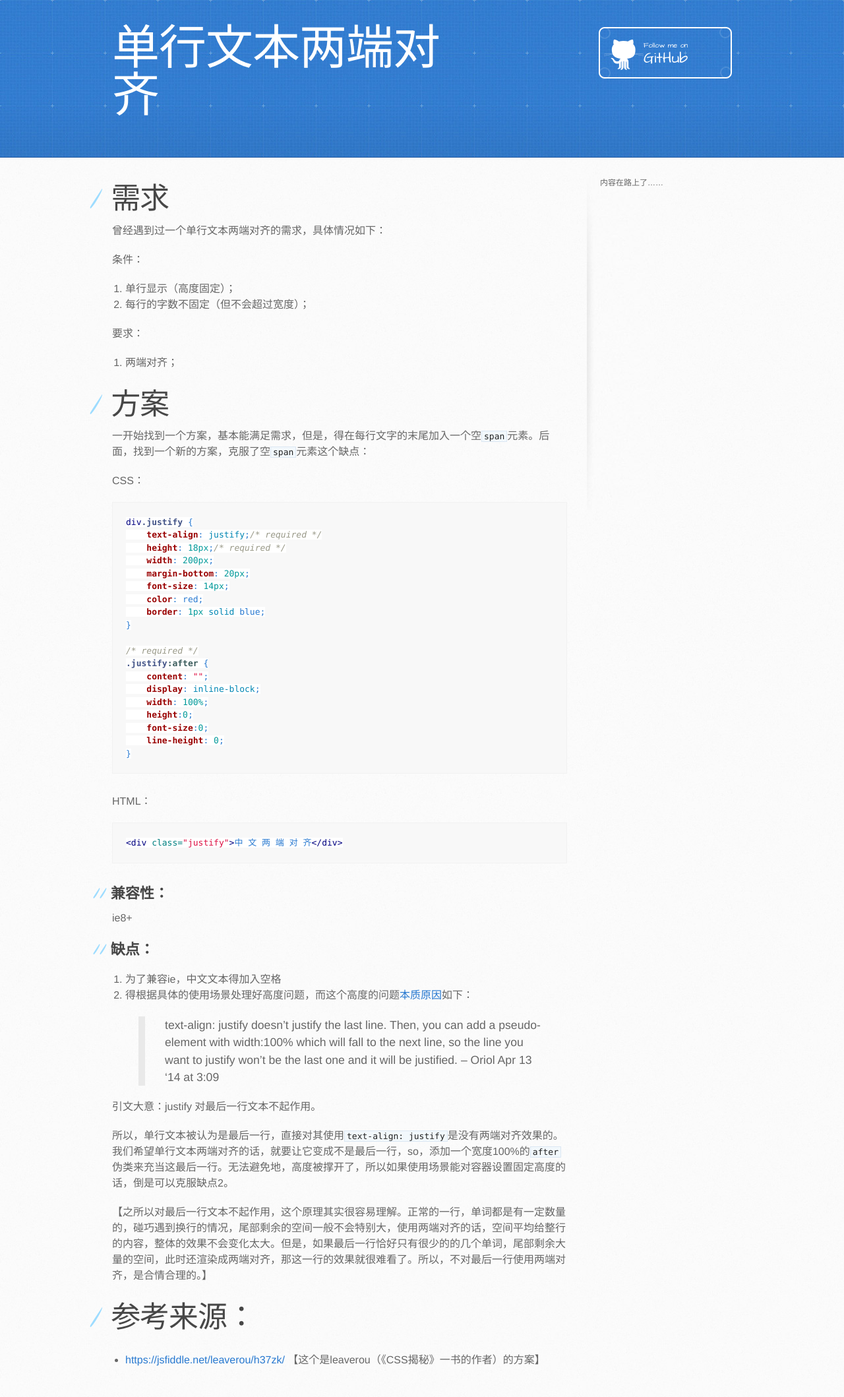
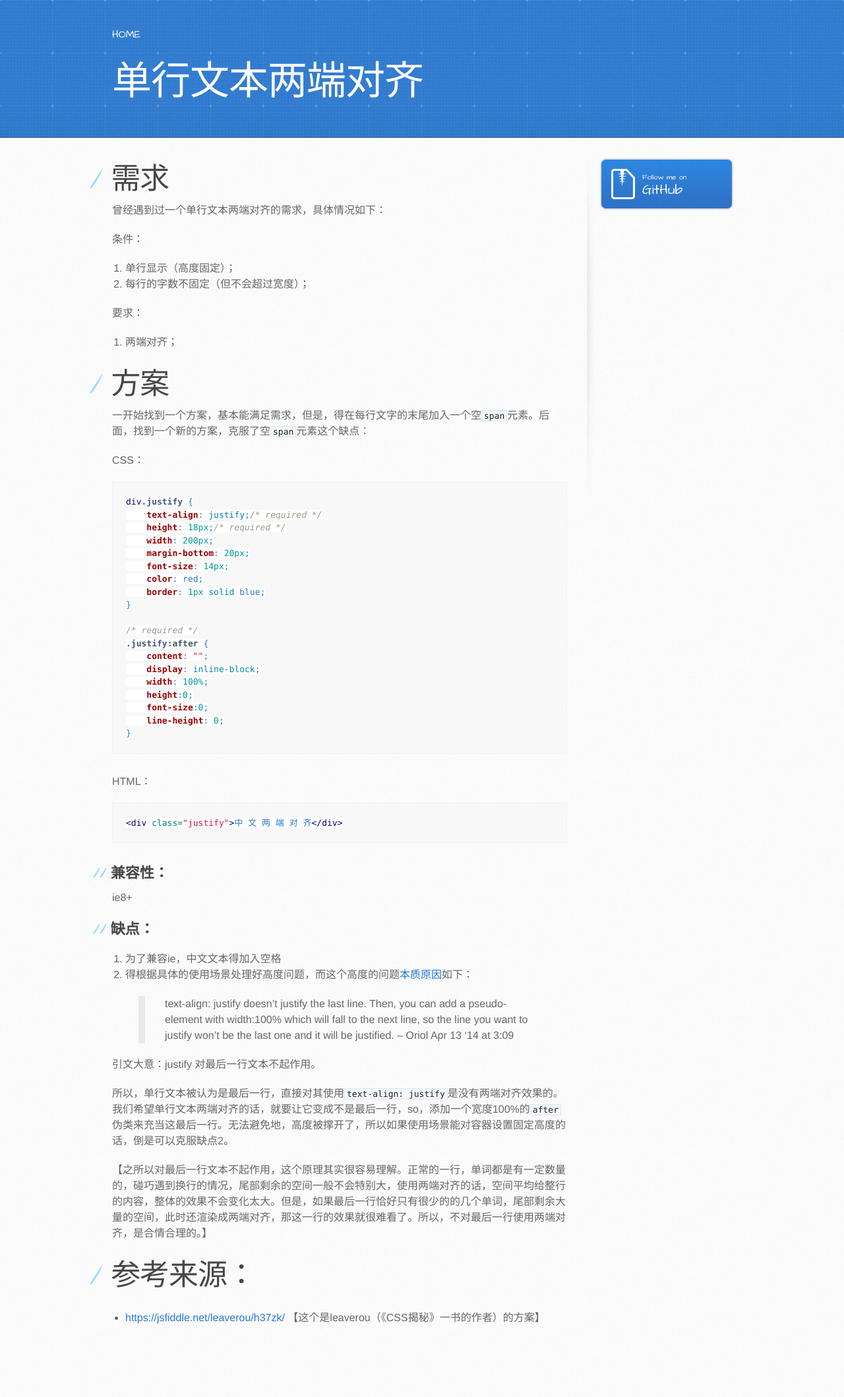
Before and after one commit to huangxiaoleng/huangxiaoleng.github.io, a Jekyll site: the page built from _posts/2018-12-31-text-align-justify.md, in a window 1280 px wide. Shown: the whole page at 66% size. Built offline with Jekyll 4.4.1, drawn with Linux system fonts in a browser that asks for light colours; after the commit the page ends 2054 px from its top, so only the background shows below that.

Commit message:
modify template

```diff
--- a/_layouts/post.html
+++ b/_layouts/post.html
@@ -15,19 +15,12 @@
     <title>{{ site.title | default: site.github.repository_name }} by {{ site.github.owner_name }}</title>
   </head>
 
-  <body>
+  <body class="blog">
     <header>
       <div class="inner">
-        <a href="{{ '/' | absolute_url }}">
-          <h1>{{ page.title | default: site.github.repository_name }}</h1>
-        </a>
+        <nav><a href="{{ '/' | absolute_url }}">HOME</a></nav>
+        <h1>{{ page.title | default: site.github.repository_name }}</h1>
         <!--<h2>{{ site.description | default: site.github.project_tagline }}</h2>-->
-        {% if site.github.is_project_page %}
-          <a href="{{ site.github.repository_url }}" class="button"><small>View project on</small> GitHub</a>
-        {% endif %}
-        {% if site.github.is_user_page %}
-          <a href="{{ site.github.repository_url }}" class="button"><small>Follow me on</small> GitHub</a>
-        {% endif %}
       </div>
     </header>
 
@@ -38,7 +31,12 @@
         </section>
 
         <aside id="sidebar">
-          <p>内容在路上了……</p>
+          {% if site.github.is_project_page %}
+            <a href="{{ site.github.repository_url }}" class="button"><small>View project on</small> GitHub</a>
+          {% endif %}
+          {% if site.github.is_user_page %}
+            <a href="{{ site.github.repository_url }}" class="button"><small>Follow me on</small> GitHub</a>
+          {% endif %}
         </aside>
       </div>
     </div>
--- a/_sass/jekyll-theme-architect.scss
+++ b/_sass/jekyll-theme-architect.scss
@@ -295,7 +295,7 @@ p a {
 blockquote {
   padding: 0 0 0 30px;
   margin-bottom: 20px;
-  font-size: 1.1em;
+  font-size: 1em;
   border-left: 10px solid #e9e9e9;
 }
 
@@ -453,3 +453,19 @@ footer a:hover {
 
 /* Mobile Portrait Size to Mobile Landscape Size (devices and browsers) */
 @media only screen and (max-width: 479px) { }
+
+/* custom */
+.blog{
+  nav {
+    margin-bottom: 2em;
+    a {
+      color: #fff;
+    }
+  }
+
+  h1 {
+    width: auto;
+    font-size: 60px;
+  }
+
+}
```
